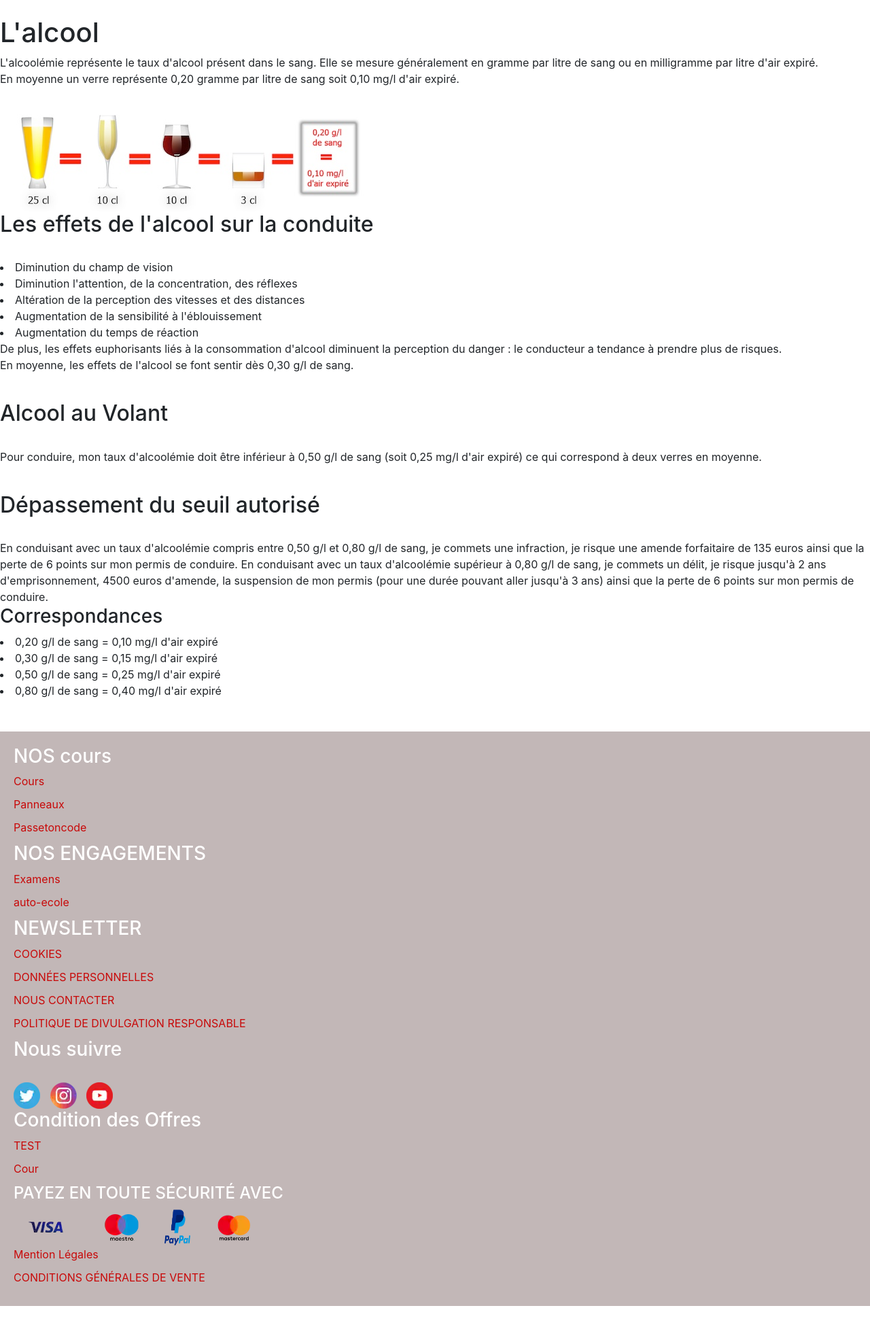
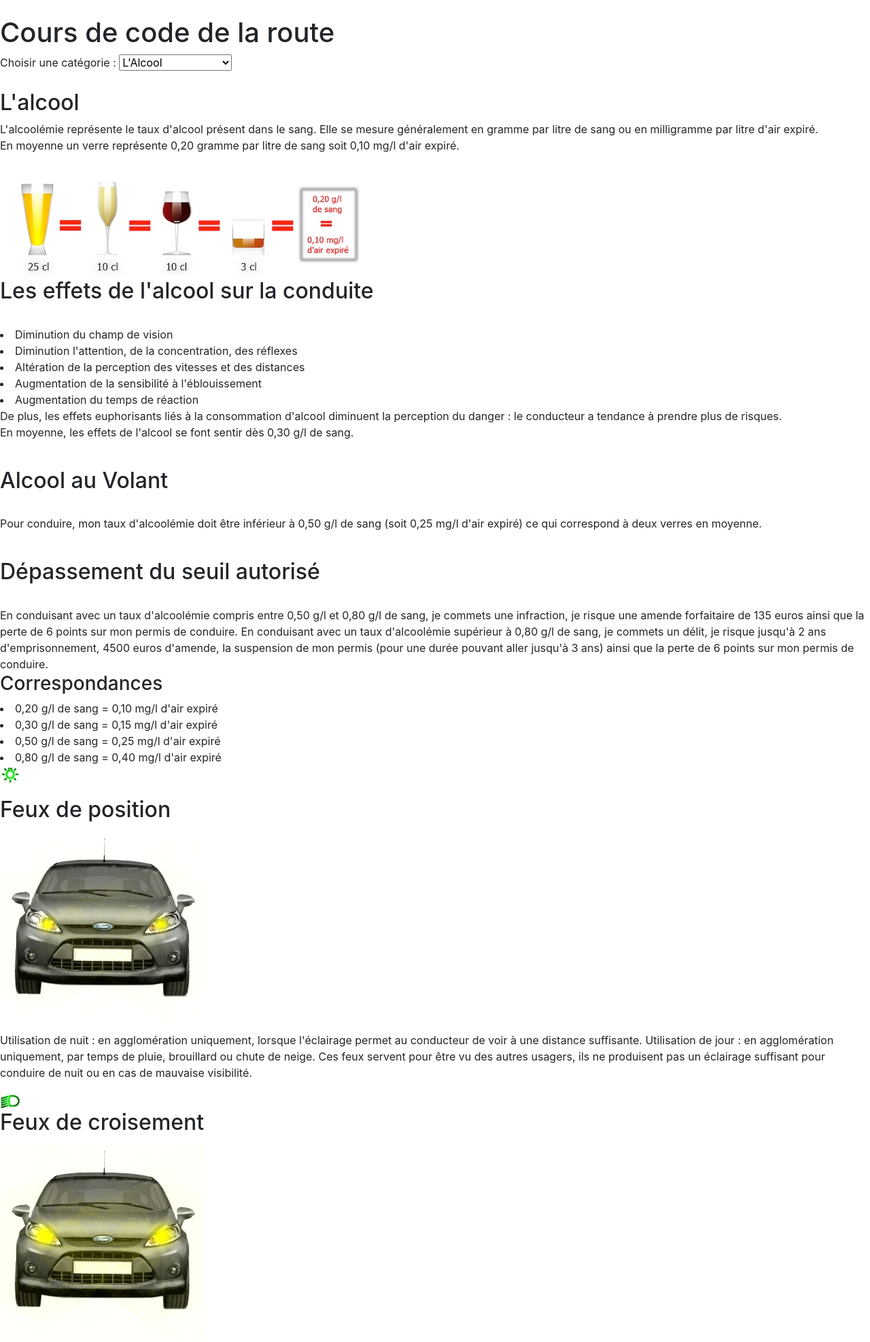
Before and after one commit to ilha92/passetoncode, a PHP site: page /pages/cours.php in a window 1280 px wide. Shown: the part 100-2074 px from the top of the page at 68% size. Before the commit the page ends 2021 px from the top, so only its background shows below. Run offline with PHP 8.4, Linux system fonts and the light colour scheme; some libraries are stand-ins or nearby versions.

Commit message:
23/10/2023 (cours)

```diff
--- a/pages/cours.php
+++ b/pages/cours.php
@@ -6,11 +6,26 @@
     <link rel="icon" type="image/x-icon" href="../images/logo.png">
     <link rel="stylesheet" href="https://cdn.jsdelivr.net/npm/bootstrap@4.1.3/dist/css/bootstrap.min.css" integrity="sha384-MCw98/SFnGE8fJT3GXwEOngsV7Zt27NXFoaoApmYm81iuXoPkFOJwJ8ERdknLPMO" crossorigin="anonymous">
     <title>Passetoncode|cours</title>
+    <link rel="stylesheet" type="text/css" href="../style/style.css">
 </head>
 <body>
-<?php require_once('../header/navbar.php'); ?>
-<br>
-    <h1>L'alcool</h1>
+    <?php require_once('../header/navbar.php'); ?>
+    <br>
+    <section class="cours">
+        <h1>Cours de code de la route</h1>
+        <!-- Liste déroulante pour choisir une catégorie -->
+        <label for="categorie">Choisir une catégorie :</label>
+        <select id="categorie">
+            <option value="alcool">L'Alcool</option>
+            <option value="feuxdeposition">Utilisation des feux</option>
+            <option value="vitesse">Vitesse</option>
+            <!-- Ajoutez d'autres catégories ici -->
+        </select>
+        <!-- Catégorie "alcool" -->
+        <div class="panneaux-categorie" id="alcool">
+            <!-- Panneau 1 -->
+            <div class="alcool">
+            <h2 class="testh2">L'alcool</h2>
     <p>L'alcoolémie représente le taux d'alcool présent dans le sang. Elle se mesure généralement en gramme par litre de sang ou en milligramme par litre d'air expiré.
 <br>
 En moyenne un verre représente 0,20 gramme par litre de sang soit 0,10 mg/l d'air expiré.</p>
@@ -42,7 +57,73 @@ En conduisant avec un taux d'alcoolémie supérieur à 0,80 g/l de sang, je comm
 <li>0,30 g/l de sang  =  0,15 mg/l d'air expiré</li>
 <li>0,50 g/l de sang  =  0,25 mg/l d'air expiré</li>
 <li>0,80 g/l de sang  =  0,40 mg/l d'air expiré</li>
-<br><br>
-<?php require_once('../footer.php'); ?>
+            </div>
+        </div>
+        <!-- Catégorie "feuxdeposition" -->
+        <div class="panneaux-categorie" id="feuxdeposition">
+            <!-- feux1 -->
+            <div class="feuxdeposition">
+             <img src="../images/feuxpos-position-ic.jpg"> <h2 class="testh2">Feux de position</h2>
+             <img src="../images/feuxpos-position.jpg" alt="">
+              <p>Utilisation de nuit : en agglomération uniquement, lorsque l'éclairage permet au conducteur de voir à une distance suffisante.
+Utilisation de jour : en agglomération uniquement, par temps de pluie, brouillard ou chute de neige.
+Ces feux servent pour être vu des autres usagers, ils ne produisent pas un éclairage suffisant pour conduire de nuit ou en cas de mauvaise visibilité.</p>
+            </div>
+            <!-- feux2 -->
+            <div class="feuxdeposition">
+             <img src="../images/feuxpos-croisement-ic.jpg"> <h2>Feux de croisement</h2>
+             <img src="../images/feuxpos-croisement.jpg" alt="">
+              <p>Utilisation de nuit : hors et en agglomération, sur route éclairée en continu, si l'éclairage permet au conducteur de voir à une distance suffisante.
+Utilisation de jour : hors et en agglomération, par temps de pluie, brouillard ou chute de neige.</p>
+            </div>
+            <!-- feux3 -->
+            <div class="feuxdeposition">
+             <img src="../images/feuxpos-route-ic.jpg"> <h2>Feux de route</h2>
+             <img src="../images/feuxpos-route.jpg" alt="">
+              <p>Utilisation de nuit uniquement, hors et en agglomération, lorsqu'il n'y a pas d'éclairage ou si l'éclairage ne permet pas de voir à une distance suffisante.
+Lorsque je croise ou suis un autre véhicule je dois passer en feux de croisement.</p>
+        </div>
+        <!-- feux4 -->
+        <div class="feuxdeposition">
+             <img src="../images/feuxpos-brouillardavant-ic.jpg"> <h2>Feux de brouillard avant</h2>
+             <img src="../images/feuxpos-brouillardavant.jpg" alt="">
+              <p>Utilisation de jour : En cas de forte pluie, brouillard ou chute de neige, en complément ou remplacement des feux de croisement.
+Utilisation de nuit : Hors agglomération, sur route étroites et sinueuse ils peuvent compléter les feux de route.</p>
+        </div>
+              <!-- feux5 -->
+              <div class="feuxdeposition">
+             <img src="../images/feuxpos-brouillardarriere-ic.jpg"> <h2>Feux de brouillard arriere</h2>
+             <img src="../images/feuxpos-brouillardarriere.jpg" alt="">
+              <p>Utilisation uniquement en cas de brouillard ou chute de neige.
+
+Usage interdit par temps de pluie car trop éblouissants.</p>
+        </div>
+             <!-- Catégorie "vitesse" -->
+             <div class="panneaux-categorie" id="vitesse">
+                 <!-- Vitesse -->
+             <h2 class="testh2">Vitesse maximale autorisée</h2>
+           <img src="../images/vitesse.jpg" alt="">
+           <p>Ce Tableau récapitule la vitesse maximale autorisée en fonction du type de route, des intempéries et de l'expérience du conducteur.</p>
+       </div>
+    </div>
+        <!-- Ajoutez d'autres catégories et panneaux au besoin -->
+    </section>
+    <br><br>
+    <?php require_once('../footer.php'); ?>
+
+   <!-- Script JavaScript pour gérer l'affichage des catégories -->
+   <script>
+        var categorieDropdown = document.getElementById("categorie");
+        var categories = document.getElementsByClassName("panneaux-categorie");
+
+        categorieDropdown.addEventListener("change", function() {
+            for (var i = 0; i < categories.length; i++) {
+                categories[i].style.display = "none";
+            }
+
+            var selectedCategory = categorieDropdown.value;
+            document.getElementById(selectedCategory).style.display = "block";
+        });
+    </script>
 </body>
 </html>
--- a/style/style.css
+++ b/style/style.css
@@ -118,7 +118,7 @@ nav a:hover {
 
 /* Style pour les liens au survol de la souris */
 .footer-column a:hover {
-  color: #8113c2; /* Couleur du texte au survol de la souris */
+  color: #8213c2ef; /* Couleur du texte au survol de la souris */
 }
 
 /* Style pour la section des logos de paiement sécurisé */
```
Also changed, not shown: images/feuxpos-brouillardarriere-ic.jpg (added), images/feuxpos-brouillardarriere.jpg (added), images/feuxpos-brouillardavant-ic.jpg (added), images/feuxpos-brouillardavant.jpg (added), images/feuxpos-croisement-ic.jpg (added), images/feuxpos-croisement.jpg (added), images/feuxpos-position-ic.jpg (added), images/feuxpos-position.jpg (added), images/feuxpos-route-ic.jpg (added), images/feuxpos-route.jpg (added), images/vitesse.jpg (added).
